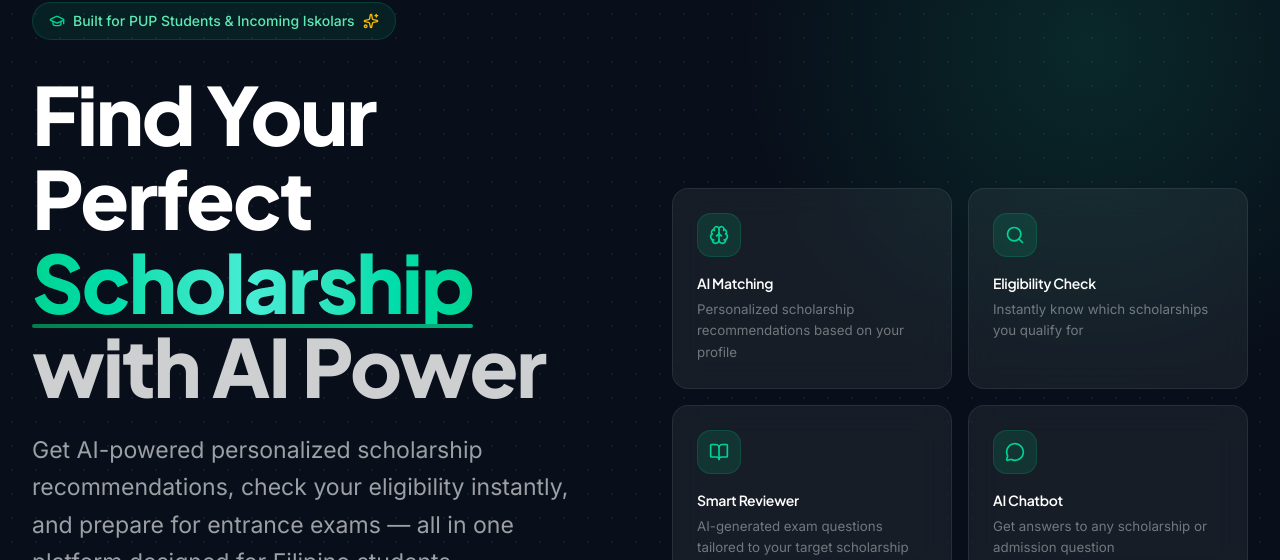
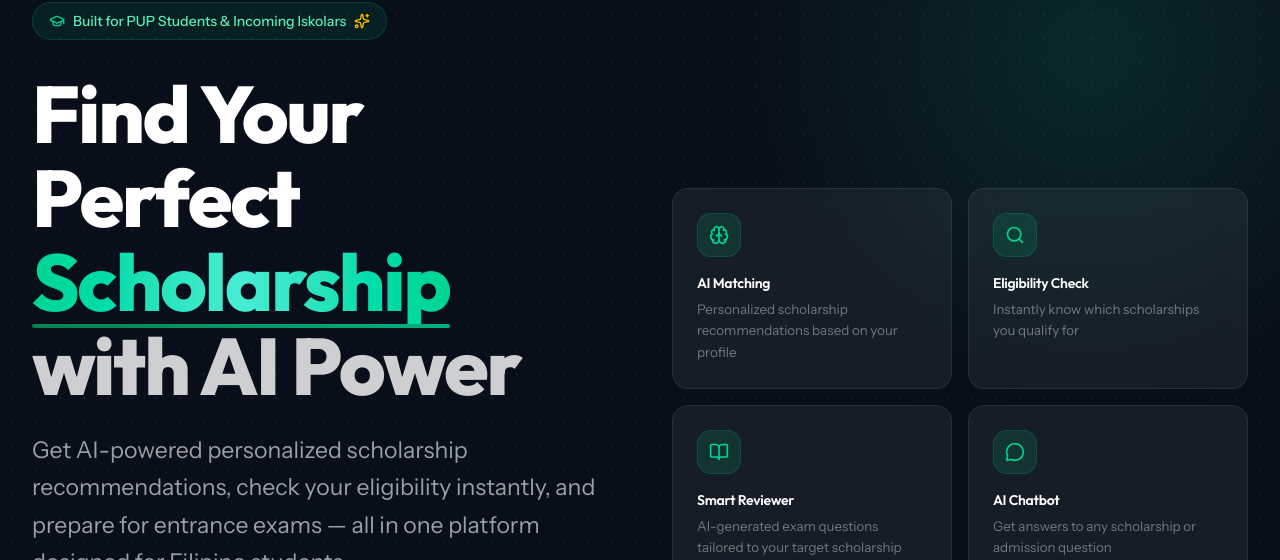
Before and after one commit to Yahiro025/ScholarAid, a Next.js app: page / in a window 1280 px wide. Shown: the part 142-702 px from the top of the page. Built offline with nearby package versions, Linux system fonts and the light colour scheme; no server answers; the database is empty.

Commit message:
upgraded the typography system of the ScholarAid project to a   premium, professional, and satisfying font pairing that elevates the user   experience to feel polished and state-of-the-art.

```diff
--- a/src/app/globals.css
+++ b/src/app/globals.css
@@ -6,8 +6,8 @@
 @theme inline {
   --color-background: var(--background);
   --color-foreground: var(--foreground);
-  --font-sans: var(--font-inter);
-  --font-heading: var(--font-plus-jakarta);
+  --font-sans: var(--font-instrument-sans);
+  --font-heading: var(--font-outfit);
   --font-mono: var(--font-geist-mono);
   --color-sidebar-ring: var(--sidebar-ring);
   --color-sidebar-border: var(--sidebar-border);
@@ -130,13 +130,13 @@
   }
   body {
     @apply bg-background text-foreground;
-    font-family: var(--font-inter), system-ui, sans-serif;
+    font-family: var(--font-instrument-sans), system-ui, sans-serif;
     line-height: 1.6;
     -webkit-font-smoothing: antialiased;
     -moz-osx-font-smoothing: grayscale;
   }
   h1, h2, h3, h4, h5, h6 {
-    font-family: var(--font-plus-jakarta), system-ui, sans-serif;
+    font-family: var(--font-outfit), system-ui, sans-serif;
     letter-spacing: -0.02em;
     font-weight: 700;
     line-height: 1.1;
--- a/src/app/layout.tsx
+++ b/src/app/layout.tsx
@@ -1,17 +1,17 @@
 import type { Metadata } from "next";
-import { Plus_Jakarta_Sans, Inter, Geist_Mono } from "next/font/google";
+import { Outfit, Instrument_Sans, Geist_Mono } from "next/font/google";
 import "./globals.css";
 import { Toaster } from "@/components/ui/toaster";
 import { Navbar } from "@/components/navbar";
 
-const plusJakarta = Plus_Jakarta_Sans({
-  variable: "--font-plus-jakarta",
+const outfit = Outfit({
+  variable: "--font-outfit",
   subsets: ["latin"],
   display: "swap",
 });
 
-const inter = Inter({
-  variable: "--font-inter",
+const instrumentSans = Instrument_Sans({
+  variable: "--font-instrument-sans",
   subsets: ["latin"],
   display: "swap",
 });
@@ -52,7 +52,7 @@ export default function RootLayout({
         <meta name="viewport" content="width=device-width, initial-scale=1, viewport-fit=cover" />
       </head>
       <body
-        className={`${plusJakarta.variable} ${inter.variable} ${geistMono.variable} antialiased bg-background text-foreground flex flex-col min-h-screen`}
+        className={`${outfit.variable} ${instrumentSans.variable} ${geistMono.variable} antialiased bg-background text-foreground flex flex-col min-h-screen`}
       >
         <Navbar />
         <div className="flex-1 flex flex-col">
```
Also changed, not shown: .agents/scholar_ui_designer.md, .antigravitycli/e0bf0f11-eb7e-40d9-8f06-04b8070a33a1.json (added), .impeccable/design.json, 1 other file (tests, documents, lock files or other folders).
